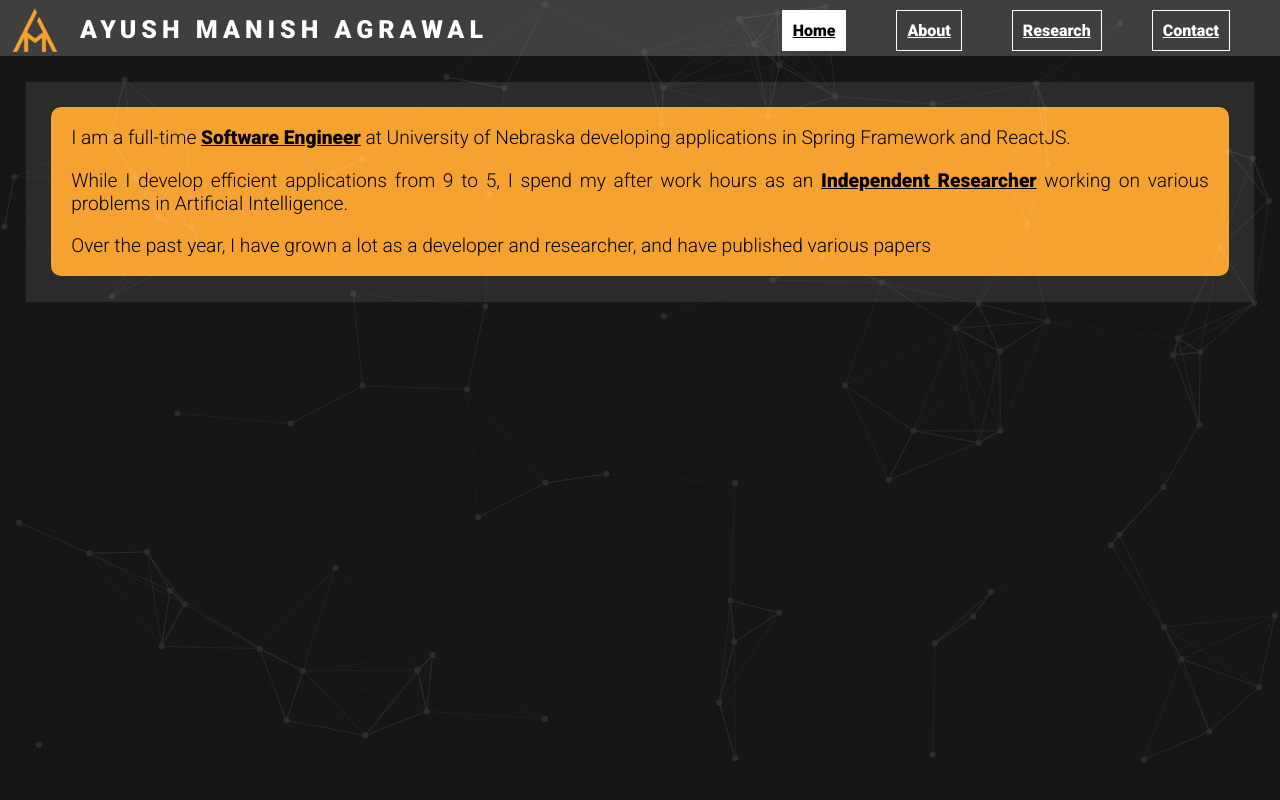
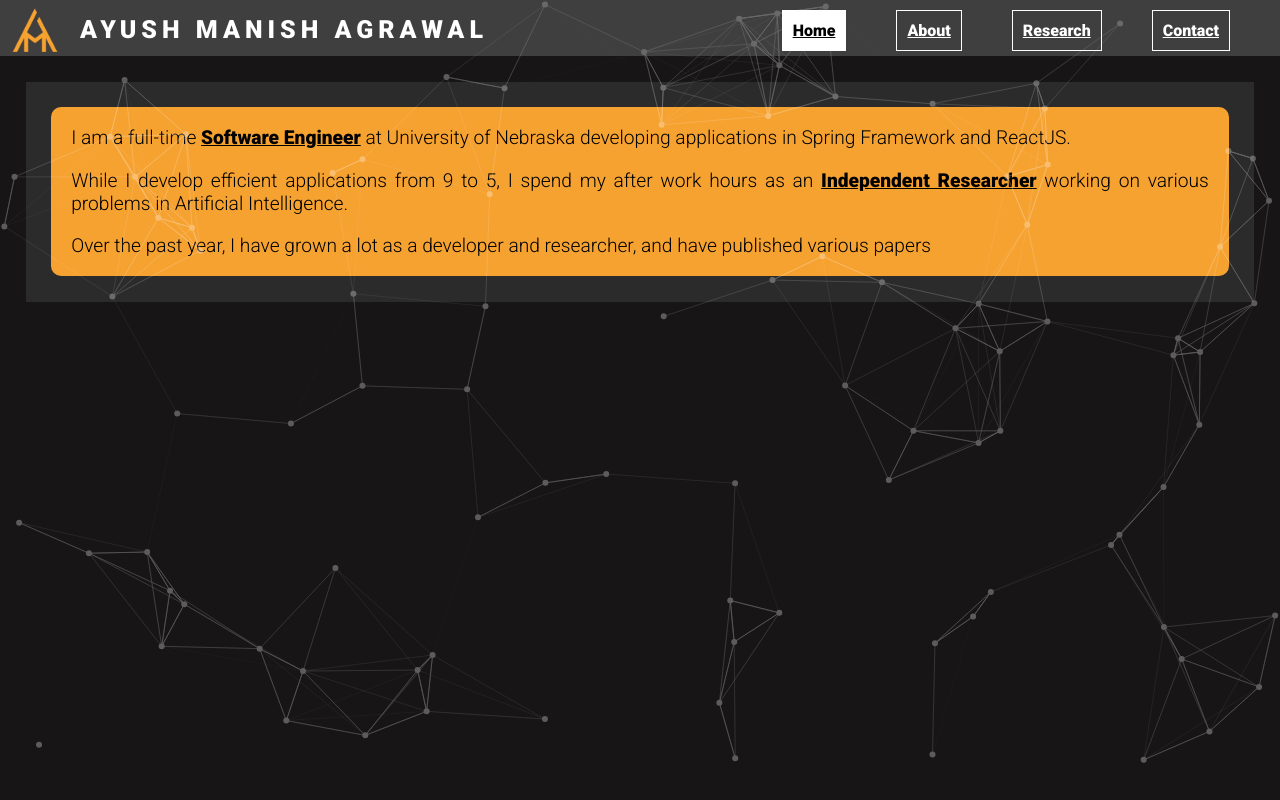
Before and after one commit to ayushm-agrawal/personal-portfolio, a React (Create React App) app: page /#/about in a window 1280 px wide. Built offline with nearby package versions, Linux system fonts and the light colour scheme.

Commit message:
:lipstick: changed background opacity

```diff
--- a/src/App.js
+++ b/src/App.js
@@ -22,7 +22,7 @@ function App() {
                         enable: true
                     },
                 }}
-                style={{opacity: "0.1"}}
+                style={{opacity: "0.3"}}
                 params={{
                     fpsLimit: 60,
 
```
